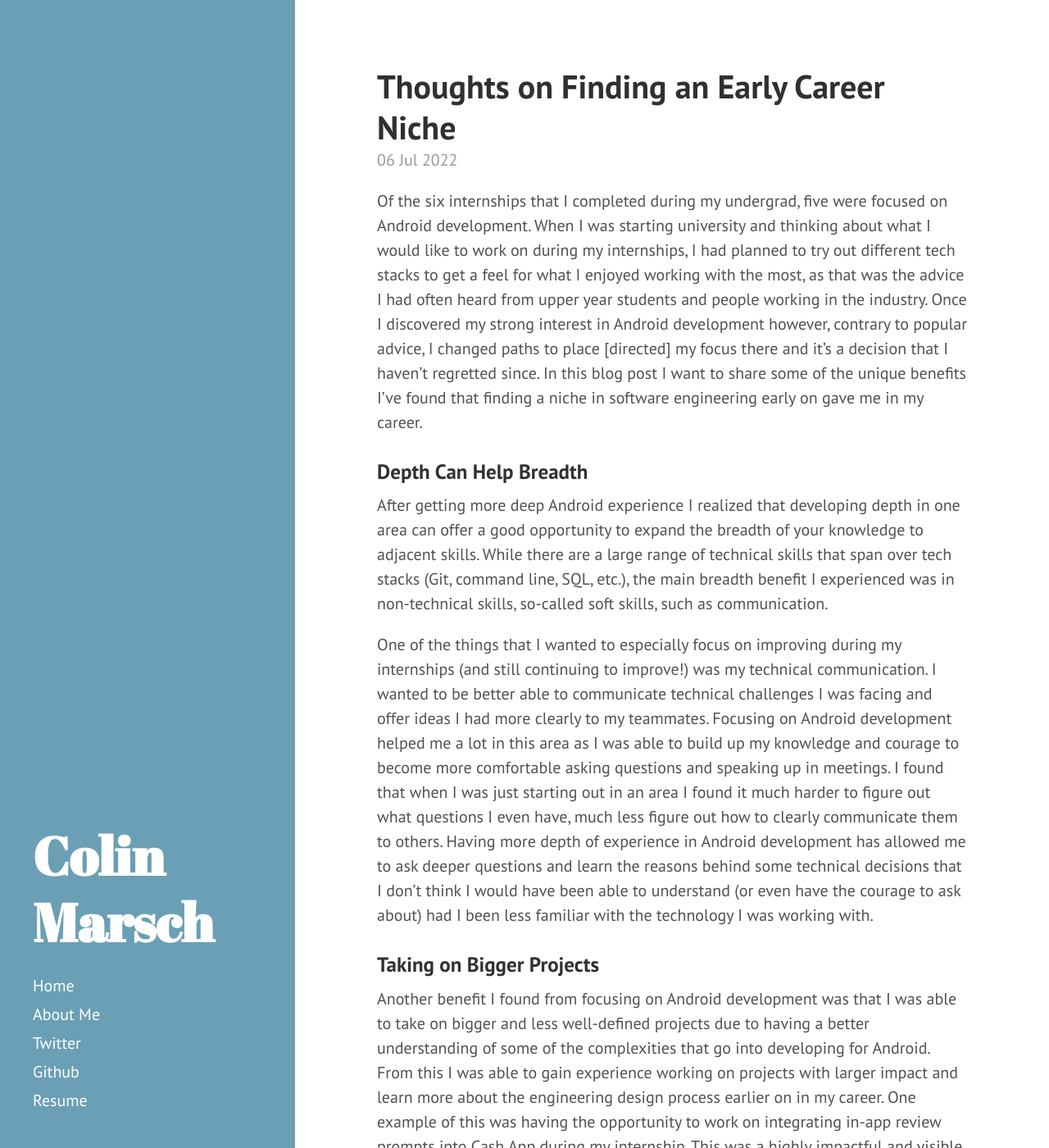
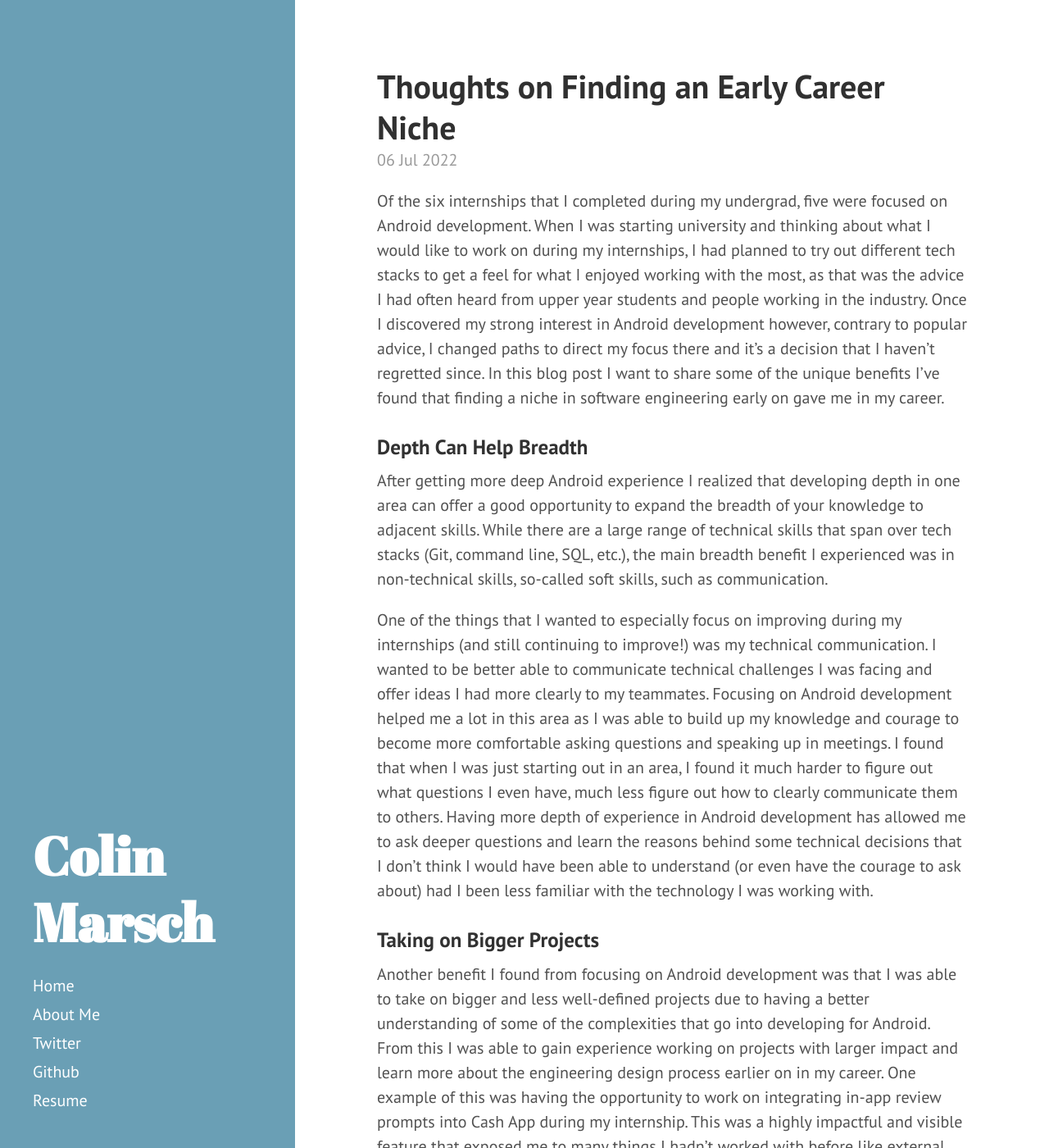
Before and after one commit to colinmarsch/colinmarsch.github.io, a Jekyll site: the page built from _posts/2022-07-06-thoughts-on-finding-a-niche.md, in a window 1280 px wide and 1400 px high. Shown: the whole window at 82% size. Built offline with Jekyll 4.4.1, drawn with Linux system fonts in a browser that asks for light colours; some of the changed text lies outside the part shown.

Commit message:
Fix typos in latest blog post

```diff
--- a/_posts/2022-07-06-thoughts-on-finding-a-niche.md
+++ b/_posts/2022-07-06-thoughts-on-finding-a-niche.md
@@ -8,7 +8,7 @@ development. When I was starting university and thinking about what I would like
 on during my internships, I had planned to try out different tech stacks to get a feel for
 what I enjoyed working with the most, as that was the advice I had often heard from upper year
 students and people working in the industry. Once I discovered my strong interest in Android
-development however, contrary to popular advice, I changed paths to place [directed] my
+development however, contrary to popular advice, I changed paths to direct my
 focus there and it's a decision that I haven't regretted since. In this blog post I want to
 share some of the unique benefits I've found that finding a niche in software engineering
 early on gave me in my career.
@@ -26,7 +26,7 @@ to be better able to communicate technical challenges I was facing and offer ide
 clearly to my teammates. Focusing on Android development helped
 me a lot in this area as I was able to build up my knowledge and courage to become more
 comfortable asking questions and speaking up in meetings. I
-found that when I was just starting out in an area I found it much harder to figure out what
+found that when I was just starting out in an area, I found it much harder to figure out what
 questions I even have, much less figure out how to clearly communicate them to others. Having
 more depth of experience in Android development has allowed me to ask deeper questions
 and learn the reasons behind some technical decisions that I don't think I would have been able
@@ -45,7 +45,7 @@ integrations and the testing and reliability complexities that can create.
 
 The larger scope that these projects came with resulted in many benefits from diving deeper
 into the technical details of internal frameworks to meeting new people outside of my team and
-expanding my network. Without a strong foundation in Android development I believe I would have
+expanding my network. Without a strong foundation in Android development, I believe I would have
 had a much harder time being able to keep up in these larger projects and deliver the same level
 of impact that I was able to achieve in the length of an internship.
 
```
